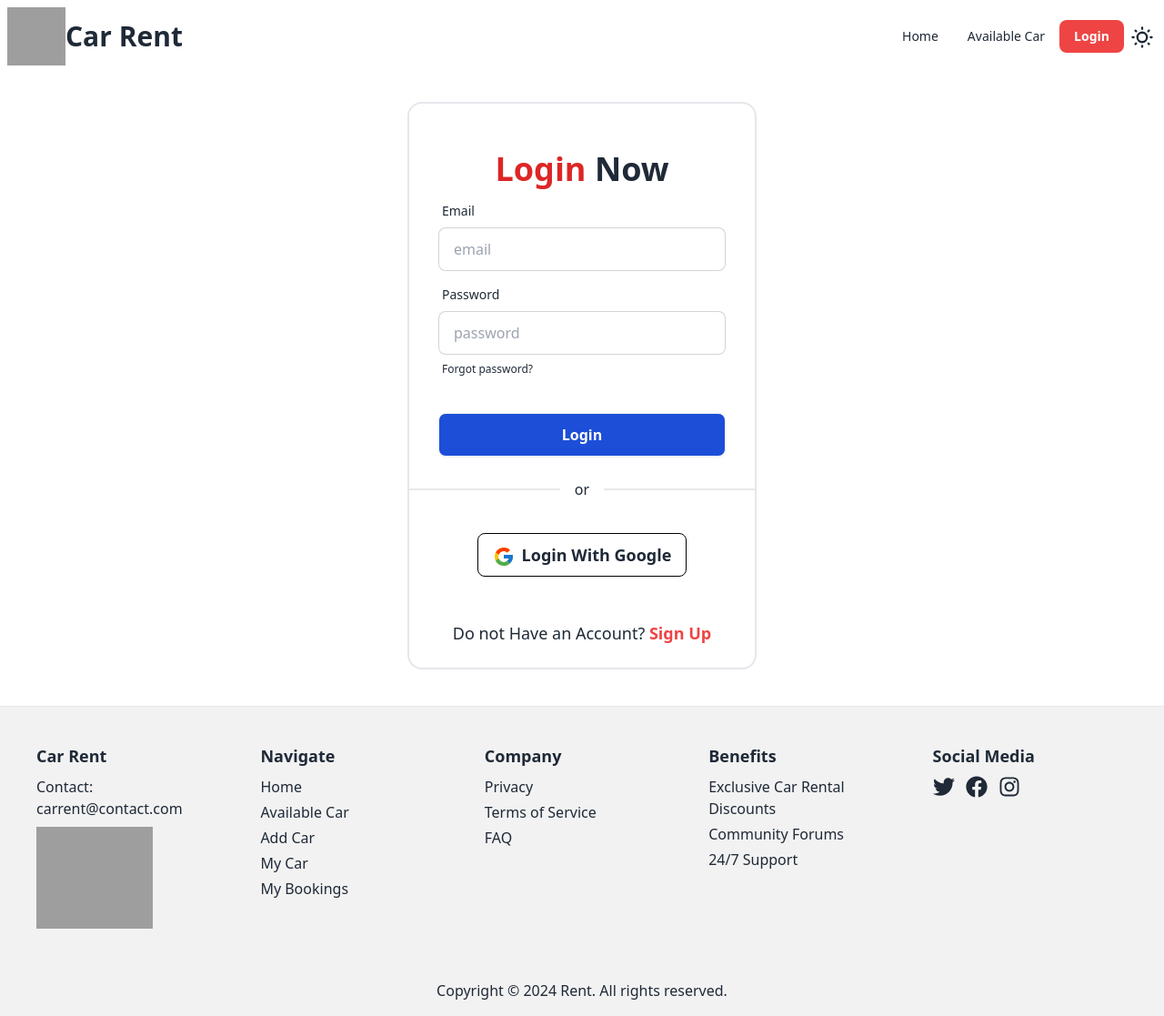
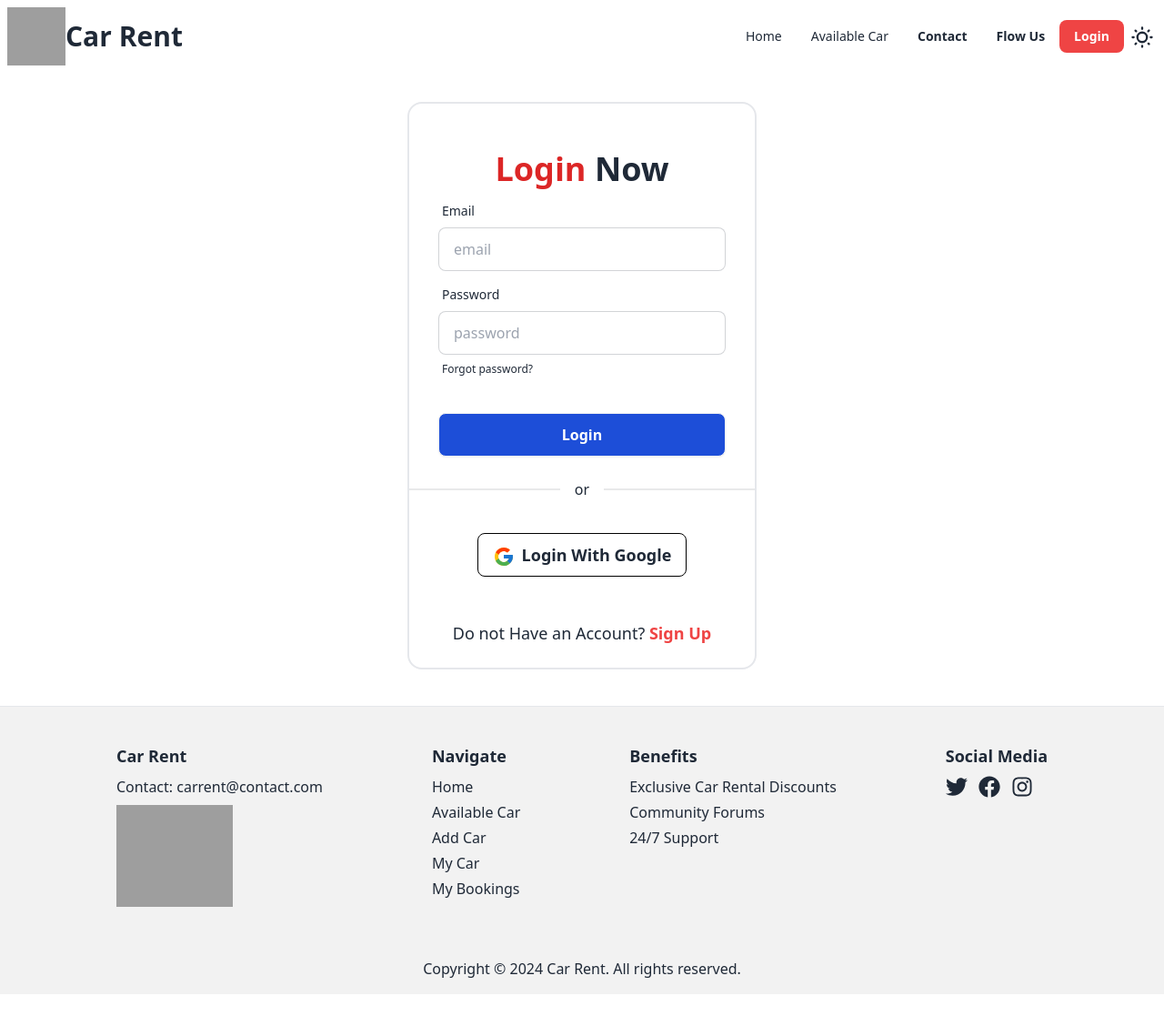
Before and after one commit to ashraful2871/Car-rental-client, a React (Vite) app: page /login in a window 1280 px wide. Shown: the whole page at 91% size. After the commit the page ends 1093 px from the top, so only its background shows below. Built offline with nearby package versions, Linux system fonts and the light colour scheme; no server answers; grey boxes are pictures that could not be loaded.

Commit message:
change max width in main ui and change some routes in navber and update footer

```diff
--- a/src/components/CarDetails.jsx
+++ b/src/components/CarDetails.jsx
@@ -101,30 +101,9 @@ const CarDetails = () => {
 
     try {
       await mutateAsync(bookData);
-      // const { data } = await axios.post(
-      //   `${import.meta.env.VITE_API_URL}/add_book`,
-      //   bookData
-      // );
-      // toast.success("Car Book successful", {
-      //   style: {
-      //     borderRadius: "10px",
-      //     background: "#333",
-      //     color: "#fff",
-      //   },
-      // });
-      // navigate("/my_bookings");
-      // console.log(data);
     } catch (error) {
       console.log(error);
-      // toast.error(error.response.data, {
-      //   style: {
-      //     borderRadius: "10px",
-      //     background: "#333",
-      //     color: "#fff",
-      //   },
-      // });
     }
-    // setOpenModal(false);
   };
   const handleCancelModal = () => {
     setOpenModal(false);
@@ -134,7 +113,11 @@ const CarDetails = () => {
     <div>
       <div className="flex flex-col md:flex-row text-base-content items-start p-6 rounded-lg shadow-md">
         <div className="w-full md:w-1/2">
-          <img src={photo} alt="Car" className="rounded-lg w-full h-[400px]" />
+          <img
+            src={photo}
+            alt="Car"
+            className="rounded-lg w-full lg:h-[400px]"
+          />
         </div>
 
         <div className="w-full md:w-1/2 mt-6 md:mt-0 md:ml-6 space-y-5 ">
--- a/src/components/Footer.jsx
+++ b/src/components/Footer.jsx
@@ -1,10 +1,12 @@
 import React from "react";
 import { FaFacebook, FaInstagram, FaTwitter } from "react-icons/fa";
+import { Link } from "react-router-dom";
 
-const Footer = () => {
+const Footer = ({ footRef }) => {
   return (
-    <footer className="bg-base-200 text-base-content border-t">
-      <div className="p-10 grid grid-cols-1 md:grid-cols-5 gap-8 bg-base-200 text-base-content">
+    <footer ref={footRef} className="bg-base-200 text-base-content border-t">
+      <div className="">
+        <div className="p-10 grid grid-cols-1 md:flex md:justify-evenly gap-8 bg-base-200 text-base-content">
           <div className="space-y-2">
             <h3 className="font-bold text-lg">Car Rent</h3>
             <p>Contact: carrent@contact.com</p>
@@ -17,19 +19,22 @@ const Footer = () => {
           <div>
             <h3 className="font-bold text-lg">Navigate</h3>
             <ul className="list-none mt-2 space-y-1">
-            <li>Home</li>
-            <li>Available Car</li>
-            <li>Add Car</li>
-            <li>My Car</li>
-            <li>My Bookings</li>
-          </ul>
-        </div>
-        <div>
-          <h3 className="font-bold text-lg">Company</h3>
-          <ul className="list-none mt-2 space-y-1">
-            <li>Privacy</li>
-            <li>Terms of Service</li>
-            <li>FAQ</li>
+              <li>
+                <Link to="/">Home</Link>
+              </li>
+              <li>
+                <Link to="/available_car"> Available Car</Link>
+              </li>
+              <li>
+                <Link to="/add_car">Add Car</Link>
+              </li>
+              <li>
+                {" "}
+                <Link to="/my_cars">My Car</Link>
+              </li>
+              <li>
+                <Link to="/my_bookings">My Bookings</Link>
+              </li>
             </ul>
           </div>
           <div>
@@ -67,8 +72,11 @@ const Footer = () => {
             </div>
           </div>
         </div>
+      </div>
       <div className="bg-base-200 p-4 text-center">
-        <p>Copyright © 2024 Rent. All rights reserved.</p>
+        <p>
+          Copyright © {new Date().getFullYear()} Car Rent. All rights reserved.
+        </p>
       </div>
     </footer>
   );
--- a/src/components/Home.jsx
+++ b/src/components/Home.jsx
@@ -1,9 +1,8 @@
-import React from "react";
+import React, { useRef } from "react";
 import Banner from "./banner/Banner";
 import WhyChooseUs from "./WhyChooseUs";
 import SpecialOffers from "./SpecialOffers";
 import Listings from "./Listings";
-import OurServices from "./OurServices";
 import OurSell from "./OurSell";
 
 const Home = () => {
@@ -13,7 +12,6 @@ const Home = () => {
       <WhyChooseUs></WhyChooseUs>
       <Listings></Listings>
       <SpecialOffers></SpecialOffers>
-      <OurServices></OurServices>
       <OurSell></OurSell>
     </div>
   );
--- a/src/components/Listings.jsx
+++ b/src/components/Listings.jsx
@@ -26,7 +26,7 @@ const Listings = () => {
       <p className="text-center bg-base-100 text-base-content mb-10">
         Explore the latest car listings, featuring top models
       </p>
-      <div className="grid grid-cols-1 md:grid-cols-2 lg:grid-cols-3 gap-6">
+      <div className="grid grid-cols-1 md:grid-cols-2 lg:grid-cols-4 gap-6">
         {listings?.map((listing, idx) => (
           <Fade cascade damping={0.2}>
             <ListingsCard key={idx} listing={listing}></ListingsCard>
--- a/src/components/Navbar.jsx
+++ b/src/components/Navbar.jsx
@@ -2,13 +2,16 @@ import { Link, NavLink } from "react-router-dom";
 import DarkLightMood from "./DarkLightMood";
 import useAuth from "../hooks/useAuth";
 
-const Navbar = () => {
+const Navbar = ({ footRef }) => {
   const { user, signOutUser } = useAuth();
   console.log(user);
   const handleSignOut = () => {
     signOutUser();
   };
-
+  const handleRef = () => {
+    if (footRef.current.scrollIntoView({ behavior: "smooth" })) {
+    }
+  };
   const menuLinks = (
     <>
       <li>
@@ -37,6 +40,24 @@ const Navbar = () => {
           to="/available_car"
         >
           Available Car
+        </NavLink>
+      </li>
+      <li>
+        <NavLink
+          className={({ isActive }) => (isActive ? "font-bold" : undefined)}
+          to="#contact"
+          onClick={handleRef}
+        >
+          Contact
+        </NavLink>
+      </li>
+      <li>
+        <NavLink
+          className={({ isActive }) => (isActive ? "font-bold" : undefined)}
+          to="#flow"
+          onClick={handleRef}
+        >
+          Flow Us
         </NavLink>
       </li>
       {user ? (
@@ -131,7 +152,7 @@ const Navbar = () => {
   );
 
   return (
-    <div className="navbar bg-base-100">
+    <div className="navbar bg-base-100 sticky top-0 z-50">
       <div className="flex-1 ">
         <Link
           to="/"
--- a/src/components/OurServices.jsx
+++ /dev/null
@@ -1,82 +0,0 @@
-import { useQuery } from "@tanstack/react-query";
-import axios from "axios";
-import React from "react";
-import { Fade } from "react-awesome-reveal";
-import { FaArrowRight } from "react-icons/fa";
-import Loading from "./Loading";
-
-const OurServices = () => {
-  // const services = [
-  //   {
-  //     title: "Motobike rental",
-  //     description:
-  //       "Sed ut perspiciatis unde omnis iste natus error sit voluptatem accusantium doloremque.",
-  //     image: "https://i.ibb.co.com/VYLk6LM/moto.jpg",
-  //   },
-  //   {
-  //     title: "Boat rental",
-  //     description:
-  //       "Sed ut perspiciatis unde omnis iste natus error sit voluptatem accusantium doloremque.",
-  //     image: "https://i.ibb.co.com/zXP2nXF/boat.jpg",
-  //   },
-  //   {
-  //     title: "Car rental",
-  //     description:
-  //       "Sed ut perspiciatis unde omnis iste natus error sit voluptatem accusantium doloremque.",
-  //     image: "https://i.ibb.co.com/GkBjC3W/car.webp",
-  //   },
-  // ];
-
-  const { data: services, isLoading } = useQuery({
-    queryKey: ["services"],
-    queryFn: async () => {
-      const { data } = await axios.get(
-        `${import.meta.env.VITE_API_URL}/services`
-      );
-      return data;
-    },
-  });
-  if (isLoading) {
-    return <Loading></Loading>;
-  }
-
-  return (
-    <>
-      <h2 className="text-3xl md:text-4xl font-bold mt-8 mb-4 text-center">
-        Looking for the others <span className="text-red-500">services? </span>
-      </h2>
-      <p className="text-center bg-base-100 text-base-content mb-10">
-        We've got you covered with top-notch options tailored to your needs!
-      </p>
-      <div className="grid grid-cols-1 md:grid-cols-2 lg:grid-cols-3 gap-6 px-4 md:px-12">
-        {services?.map((service, idx) => (
-          <Fade cascade damping={0.2}>
-            <div
-              key={idx}
-              className="card bg-base-100 border rounded-lg overflow-hidden"
-            >
-              <img
-                src={service.image}
-                alt={service.title}
-                className="w-full h-60 object-cover"
-              />
-              <div className="p-4">
-                <h2 className="text-xl font-bold">{service.title}</h2>
-                <p className="text-sm bg-base-100 text-base-content mt-2">
-                  {service.description}
-                </p>
-                <div className="flex justify-end">
-                  <button className="btn bg-blue-700 hover:bg-blue-600 text-white font-bold rounded-lg transition duration-300 text-base mt-4">
-                    <FaArrowRight /> View Details
-                  </button>
-                </div>
-              </div>
-            </div>
-          </Fade>
-        ))}
-      </div>
-    </>
-  );
-};
-
-export default OurServices;
--- a/src/components/SpecialOffers.jsx
+++ b/src/components/SpecialOffers.jsx
@@ -1,4 +1,4 @@
-import React from "react";
+import React, { useRef } from "react";
 import { motion } from "framer-motion";
 import { Link } from "react-router-dom";
 import { Fade } from "react-awesome-reveal";
--- a/src/layout/MainLayout.jsx
+++ b/src/layout/MainLayout.jsx
@@ -1,18 +1,19 @@
-import React from "react";
+import React, { useRef } from "react";
 import Navbar from "../components/Navbar";
 import { Outlet } from "react-router-dom";
 import Footer from "../components/Footer";
 
 const MainLayout = () => {
+  const footRef = useRef();
   return (
     <>
-      <div className="container mx-auto md:space-y-5 md:p-5 xl:p-0 font-exo-2">
-        <Navbar></Navbar>
+      <div className="max-w-7xl mx-auto md:space-y-5 md:p-5 xl:p-0 font-exo-2">
+        <Navbar footRef={footRef}></Navbar>
         <div className="min-h-[440px] container mx-auto p-3 md:px-2 lg:px-0 pb-10">
           <Outlet></Outlet>
         </div>
       </div>
-      <Footer></Footer>
+      <Footer footRef={footRef}></Footer>
     </>
   );
 };
```
Also changed, not shown: 1 other file (tests, documents, lock files or other folders). Lines whose indentation alone changed are shown as unchanged.
